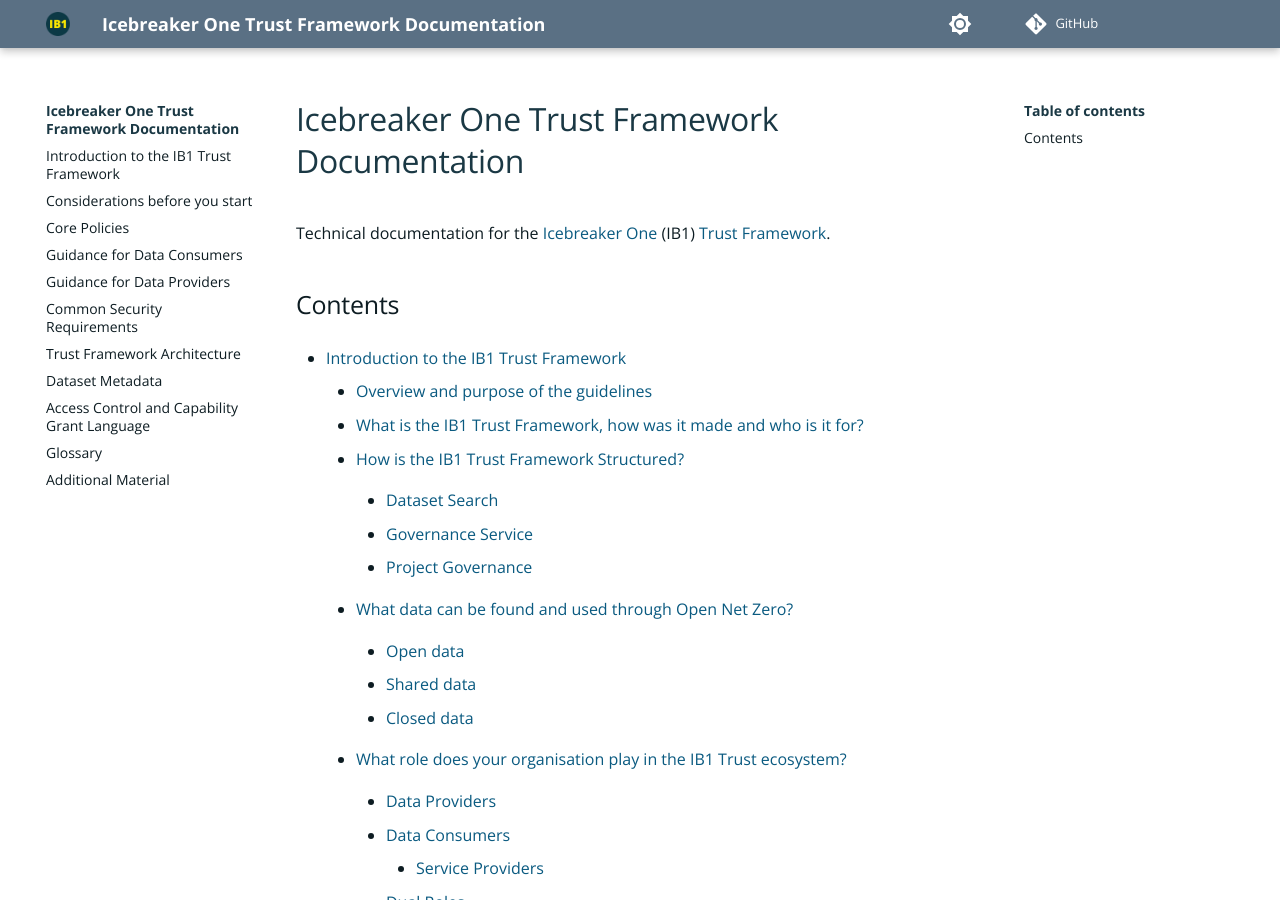
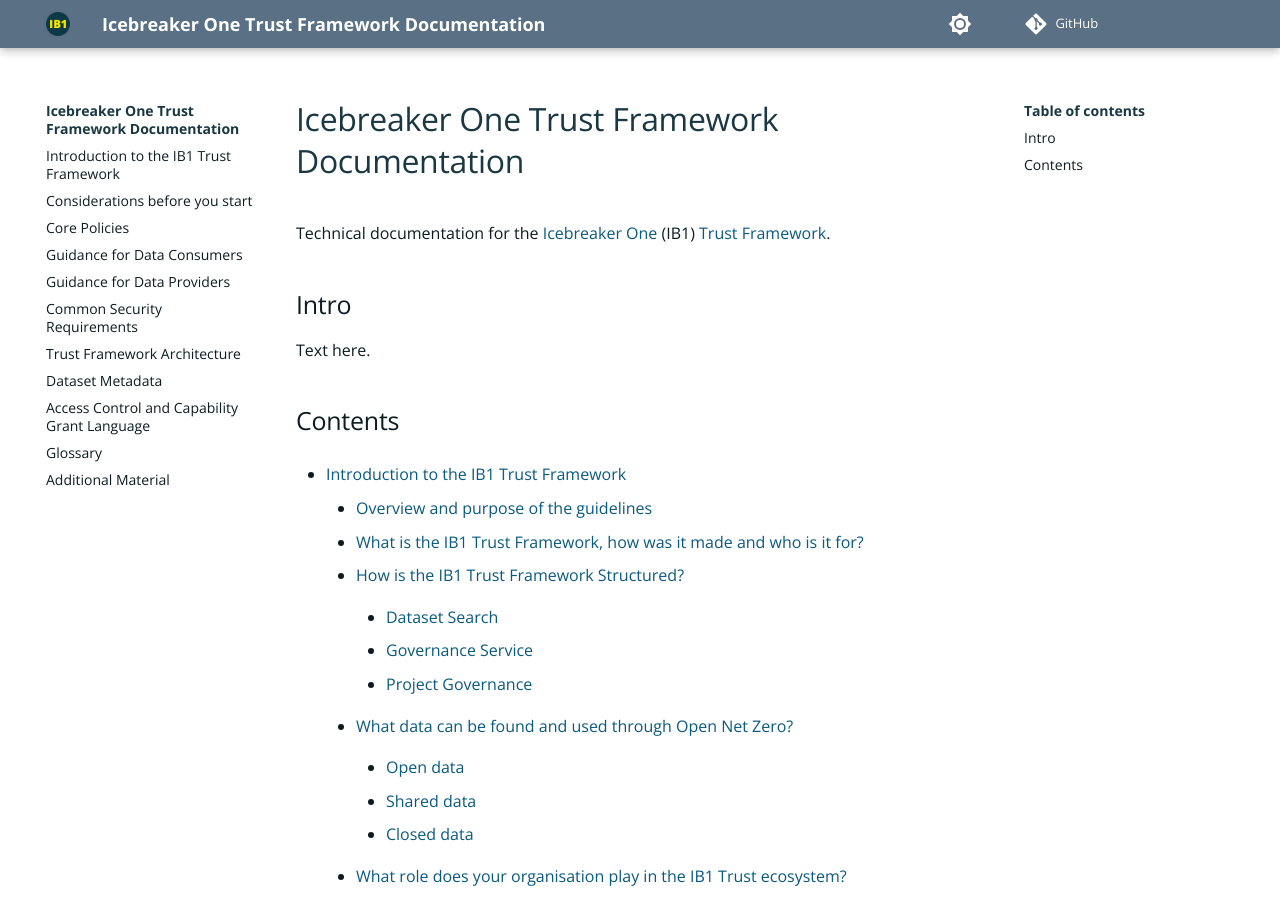
Before and after one commit to icebreakerone/ib1-technical-docs, an MkDocs documentation site: the page built from docs/index.md, in a window 1280 px wide and 900 px high. Built offline with MkDocs 1.6.1 and Material for MkDocs 9.7.7, drawn with Linux system fonts in a browser that asks for light colours; plug-ins that fetch from the network failed and are left out; comment, search, counter and statistics services are not loaded; the version menu is left out; some of the changed lines change nothing that is shown.

Commit message:
docs/index.md updated from https://stackedit.net/

```diff
--- a/docs/index.md
+++ b/docs/index.md
@@ -1,6 +1,10 @@
 # Icebreaker One Trust Framework Documentation
 
 Technical documentation for the [Icebreaker One](https://icebreakerone.org) (IB1) [Trust Framework](https://icebreakerone.org/ib1-trust-framework-for-data-sharing/).
+
+## Intro
+
+Text here.
 
 ## Contents
 
@@ -449,6 +453,6 @@
 
     * [Engagement](additional_material.md#engagement)
 <!--stackedit_data:
-eyJoaXN0b3J5IjpbOTU3MjgyMjQ2LDk1NzI4MjI0NiwtMTMyNT
-k2OTEsMzcxMjE0Mjg3XX0=
+eyJoaXN0b3J5IjpbLTI5OTkyNTg4Myw5NTcyODIyNDYsOTU3Mj
+gyMjQ2LC0xMzI1OTY5MSwzNzEyMTQyODddfQ==
 -->
```
